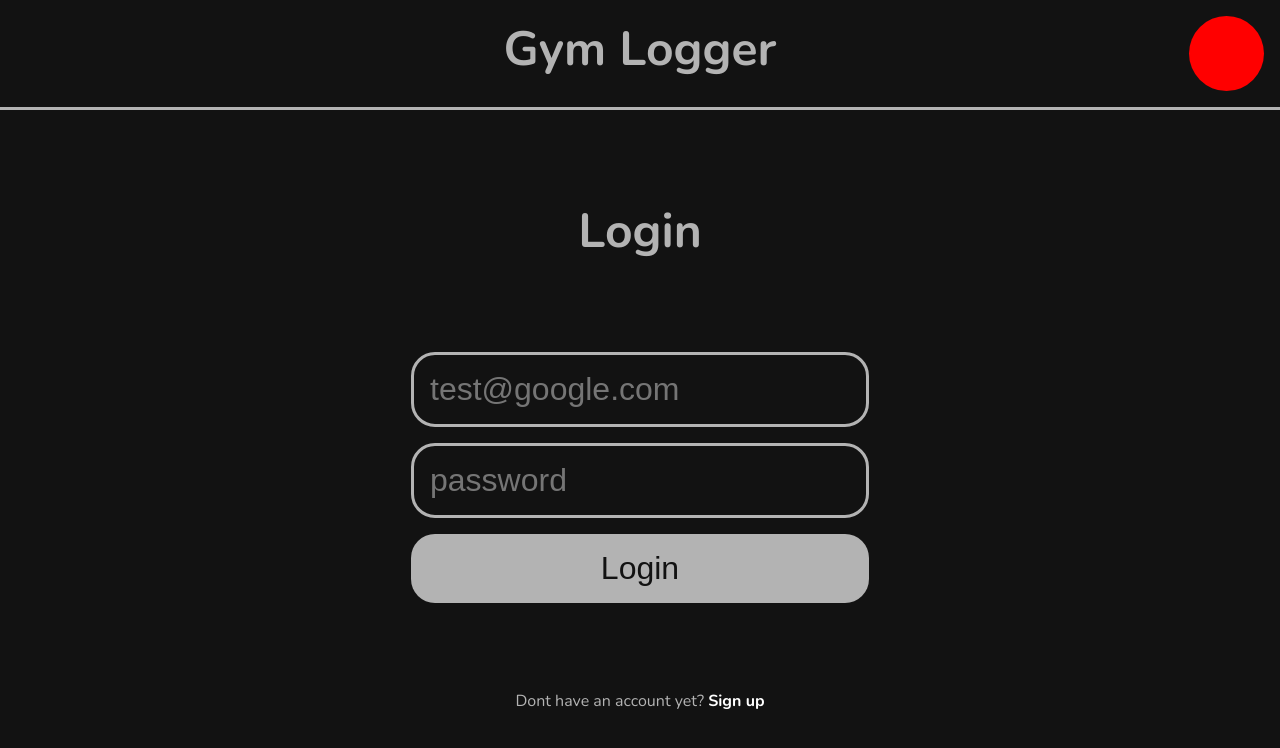
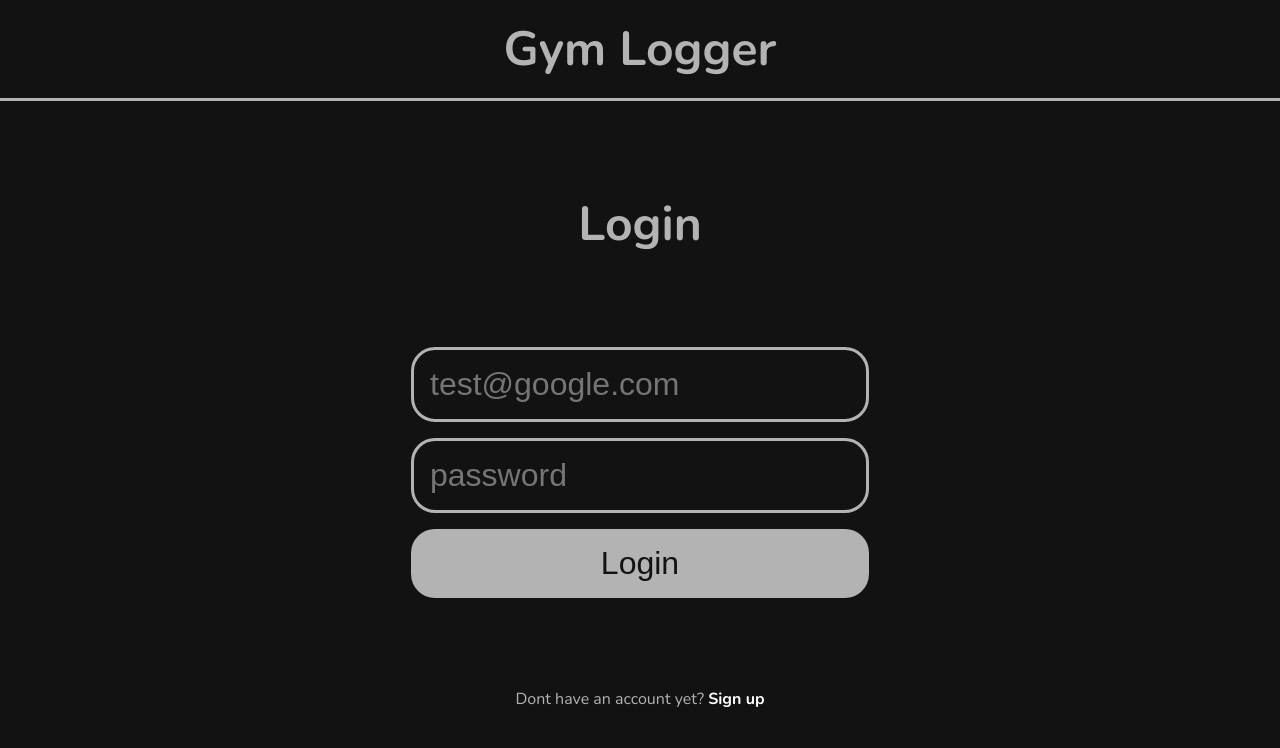
Before and after one commit to AugustinSorel/gym-logger, a React (Create React App) app in the folder client/: page /login in a window 1280 px wide. Shown: the top 748 px of the page. Built offline with nearby package versions, Linux system fonts and the light colour scheme; no server answers.

Commit message:
cleaner code

```diff
--- a/client/src/components/AccountIcon/index.jsx
+++ b/client/src/components/AccountIcon/index.jsx
@@ -1,5 +1,10 @@
+import useUser from "../../store/useUser";
 import * as AccountIconStyle from "../../styles/AccountIcon.styled";
 
 export const AccountIcon = () => {
+  const user = useUser((state) => state.user);
+
+  if (!user) return null;
+
   return <AccountIconStyle.Container></AccountIconStyle.Container>;
 };
--- a/client/src/components/Header/index.jsx
+++ b/client/src/components/Header/index.jsx
@@ -3,7 +3,6 @@ import {
   whileHoverScale,
   whileTapScale,
 } from "../../framer-motion/whileVariants";
-import { AccountIcon } from "../AccountIcon";
 
 export const Header = () => {
   return (
@@ -15,7 +14,6 @@ export const Header = () => {
       >
         Gym Logger
       </HeaderStyles.Title>
-      <AccountIcon />
     </HeaderStyles.Container>
   );
 };
--- a/client/src/pages/Login/index.jsx
+++ b/client/src/pages/Login/index.jsx
@@ -28,6 +28,7 @@ export const Login = () => {
   const passwordAnimation = useAnimation();
 
   const setUserToken = useUser((state) => state.setUserToken);
+  const setUser = useUser((state) => state.setUser);
 
   const {
     mutate: loginMutate,
@@ -35,8 +36,9 @@ export const Login = () => {
     isError,
   } = useMutation(userLogin, {
     onSuccess: ({ token, user }) => {
-      console.log(token);
       setUserToken(token);
+      setUser(user);
+
       navigate("/");
       setUserInputs(defaultUserInputs);
     },
--- a/client/src/pages/Signup/index.jsx
+++ b/client/src/pages/Signup/index.jsx
@@ -28,7 +28,9 @@ export const Signup = () => {
   const passwordAnimation = useAnimation();
 
   const navigate = useNavigate();
+
   const setUserToken = useUser((state) => state.setUserToken);
+  const setUser = useUser((state) => state.setUser);
 
   const {
     mutate: signUpMutate,
@@ -37,6 +39,8 @@ export const Signup = () => {
   } = useMutation(userSignUp, {
     onSuccess: ({ token, user }) => {
       setUserToken(token);
+      setUser(user);
+
       navigate("/");
       setUserInputs(defaultUserInputs);
     },
--- a/client/src/styles/Header.styled.js
+++ b/client/src/styles/Header.styled.js
@@ -6,7 +6,6 @@ export const Container = styled.header`
   padding: 1rem;
   border-bottom: var(--border-height) solid var(--text-color);
   display: grid;
-  grid-template-columns: 1fr auto 1fr;
 `;
 
 export const Title = styled(motion(Link))`
@@ -15,5 +14,4 @@ export const Title = styled(motion(Link))`
   color: inherit;
   text-decoration: none;
   font-weight: bold;
-  grid-column-start: 2;
 `;
```
